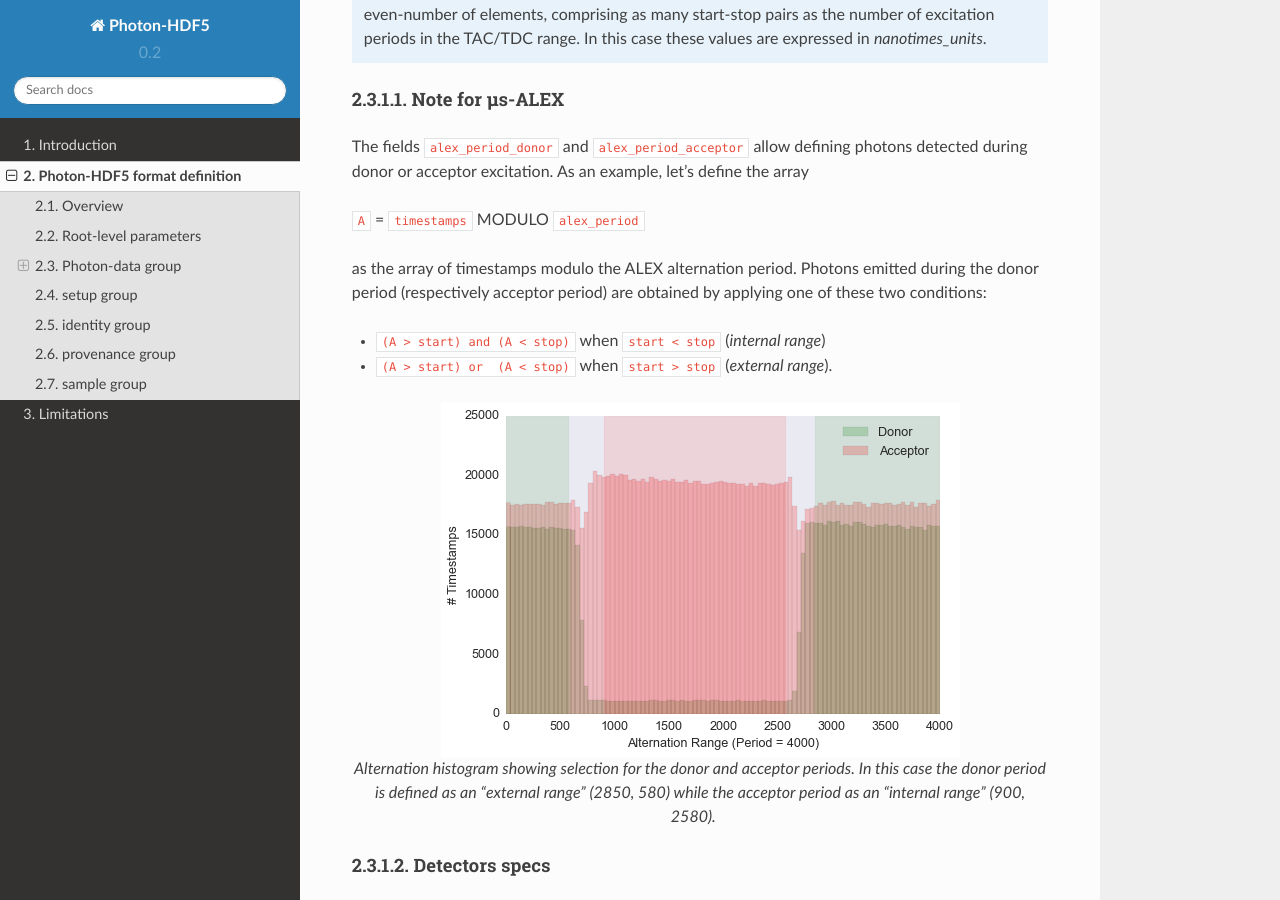
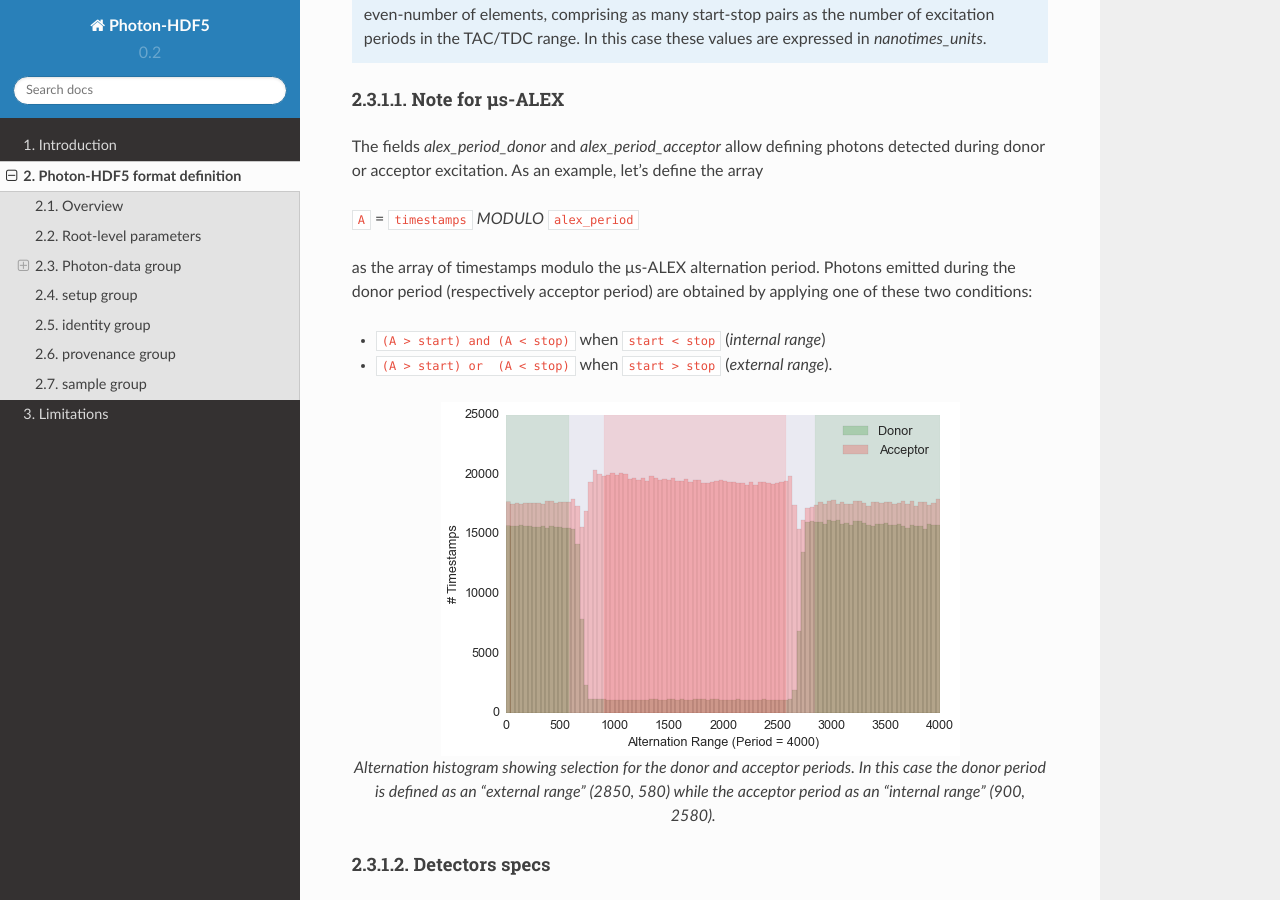
Before and after one commit to Photon-HDF5/photon-hdf5, a Sphinx documentation site: the page built from docs/phdata.rst, in a window 1280 px wide and 900 px high, scrolled down 3463 px. Built offline with Sphinx 7.4.7 and the Read the Docs theme 2.0.0, drawn with Linux system fonts in a browser that asks for light colours; some of the changed text lies outside the part shown.

Commit message:
Fix typos

```diff
--- a/docs/phdata.rst
+++ b/docs/phdata.rst
@@ -144,13 +144,13 @@ For 2-color (or more) us-ALEX and ns-ALEX (optional):
 Note for μs-ALEX
 """"""""""""""""
 
-The fields ``alex_period_donor`` and ``alex_period_acceptor`` allow
+The fields *alex_period_donor* and *alex_period_acceptor* allow
 defining photons detected during donor or acceptor excitation. As an
 example, let's define the array
 
-``A`` = ``timestamps`` MODULO ``alex_period``
+``A`` = ``timestamps`` *MODULO* ``alex_period``
 
-as the array of timestamps modulo the ALEX alternation period.
+as the array of timestamps modulo the μs-ALEX alternation period.
 Photons emitted during the donor period (respectively acceptor
 period) are obtained by applying one of these two conditions:
 
```
Also changed, not shown: other parts of docs/phdata.rst (+1 -1 lines).
